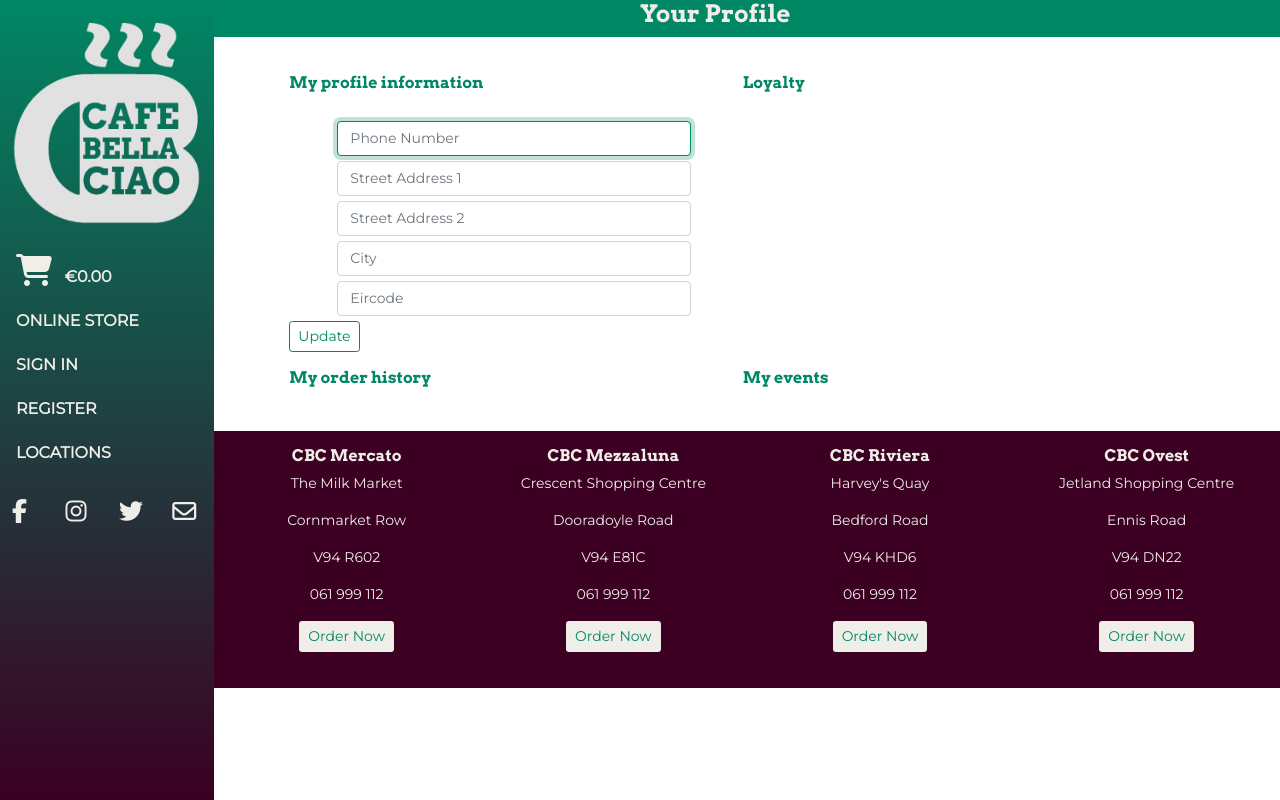
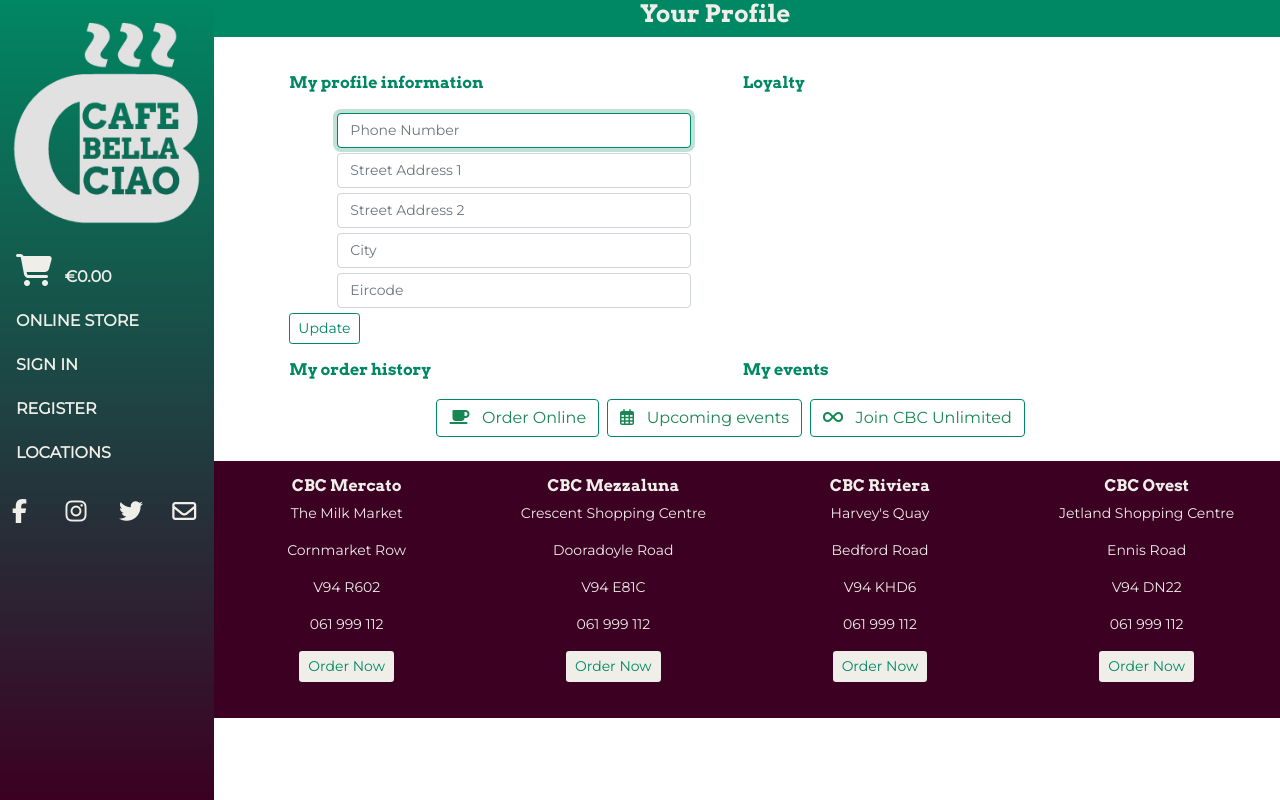
Before and after one commit to kiehozero/bella-ciao, a Django app: template profiles/templates/profiles/profile.html in a window 1280 px wide. Run offline with Django 3.2, Linux system fonts and the light colour scheme; the template is opened without the code that fills it: values that come from a table or form of the project are taken from there, others are empty; some libraries are stand-ins or nearby versions.

Commit message:
Styling: margin top and bottom of h6 for spacing

```diff
--- a/profiles/templates/profiles/profile.html
+++ b/profiles/templates/profiles/profile.html
@@ -20,7 +20,7 @@
 
     <div class="row">
         <div class="col-sm col-md-6 justify-content-xs-center justify-content-md-left">
-            <h6 class="text-green py-3">My profile information</h6>
+            <h6 class="text-green pt-3 pb-2">My profile information</h6>
             <div class="row">
                 <div class="col-sm-12 col-md-10">
                     <form method="POST" action="{% url 'profile' %}" id="profile-update-form" class="text-left">
@@ -32,14 +32,14 @@
             </div>
         </div>
         <div class="col-xs col-md-6 justify-content-xs-center justify-content-md-left">
-            <h6 class="text-green py-3">Loyalty</h6>
+            <h6 class="text-green pt-3 pb-2">Loyalty</h6>
             <div class="row"></div>
         </div>
     </div>
 
     <div class="row">
         <div class="col-xs col-md-6 justify-content-xs-center justify-content-md-left">
-            <h6 class="text-green py-3">My order history</h6>
+            <h6 class="text-green pt-3 pb-2">My order history</h6>
             <div class="row">
                 <div class="col">
                     {{ orders }}
@@ -47,8 +47,29 @@
             </div>
         </div>
         <div class="col-xs col-md-6 justify-content-xs-center justify-content-md-left">
-            <h6 class="text-green py-3">My events</h6>
+            <h6 class="text-green pt-3 pb-2">My events</h6>
             <div class="row"></div>
         </div>
-     </div>
+    </div>
+
+    <div class="row">
+        <div class="col-12 col-md-10 offset-md-1 d-flex justify-content-center">
+            <div class="mx-1 my-1">
+                <a href="{% url 'products' %}" class="btn btn-outline-success">
+                    <i class="fas fa-coffee"></i>
+                    &nbsp;&nbsp;Order Online
+                </a>
+            </div>
+            <div class="mx-1 my-1">
+                <a href="{% url 'events' %}" class="btn btn-outline-success">
+                    <i class="far fa-calendar-alt"></i>
+                    &nbsp;&nbsp;Upcoming events
+                </a>
+            </div>
+            <div class="mx-1 my-1">
+                <a href="#" class="btn btn-outline-success">
+                    <i class="fas fa-infinity"></i>
+                    &nbsp;&nbsp;Join CBC Unlimited
+                </a>
+            </div>
 {% endblock %}
```
Also changed, not shown: checkout/templates/checkout/checkout.html (+5 -5 lines).
